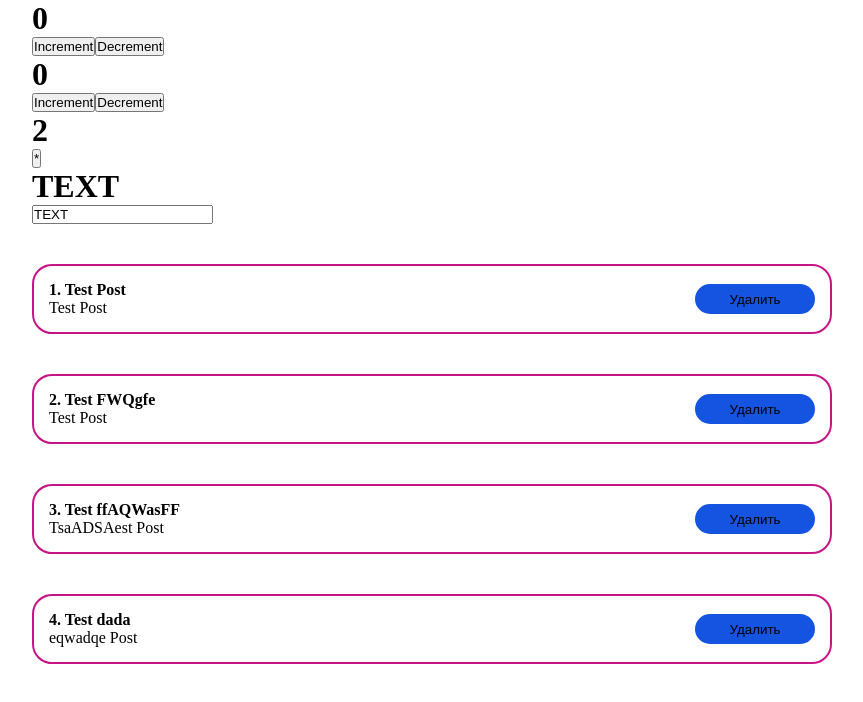
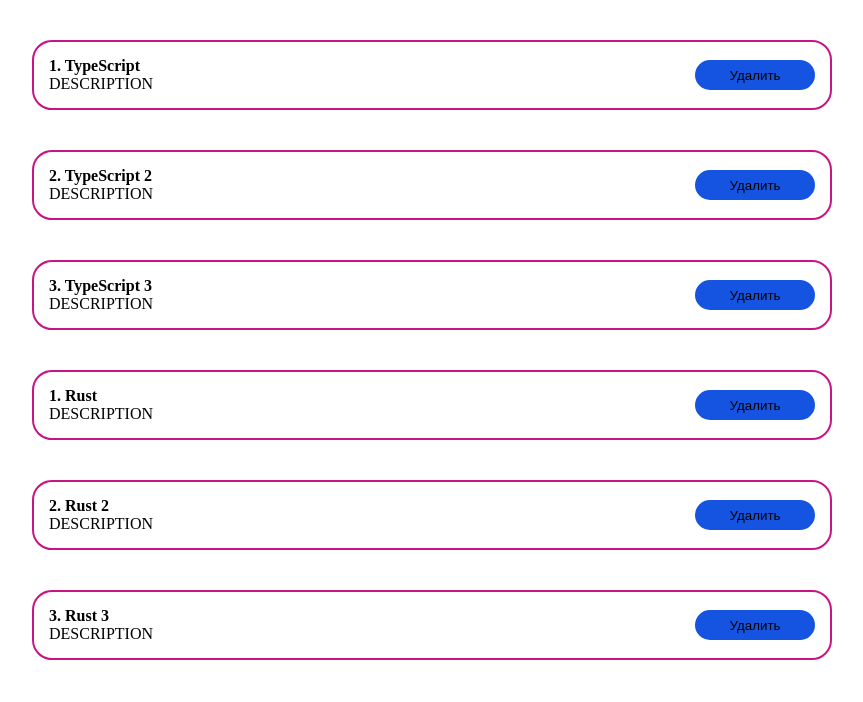
Before and after one commit to FarayW/react-learn-app, a React (Create React App) app: page / in a window 1280 px wide. Shown: the top 702 px of the page, without its empty margins (208-1071 px from the left). Built offline with nearby package versions, Linux system fonts and the light colour scheme.

Commit message:
more posts!

```diff
--- a/src/App.js
+++ b/src/App.js
@@ -7,35 +7,33 @@
 import PostItem from "./components/PostItem";
 
 function App() {
-    return (<div className="App">
-        <Counter/>
-        <ClassCounter/>
-        <CounterMult/>
-        <TextInput/>
-        <PostItem post={{
-            id: 1,
-            title: "Test Post",
-            content: "Test Post",
-        }}/>
-        <PostItem post={{
-            id: 2,
-            title: "Test FWQgfe",
-            content: "Test Post",
-        }}/>
-        <PostItem post={{
-            id: 3,
-            title: "Test ffAQWasFF",
-            content: "TsaADSAest Post",
-        }}/>
 
-        <PostItem post={{
-            id: 4,
-            title: "Test dada",
-            content: "eqwadqe Post",
-        }}/>
+    const [posts, setPosts] = React.useState([
+        {id: 1, title: 'TypeScript', content: 'DESCRIPTION'},
+        {id: 2, title: 'TypeScript 2', content: 'DESCRIPTION'},
+        {id: 3, title: 'TypeScript 3', content: 'DESCRIPTION'},
+    ]);
+
+    const [posts2, setPosts2] = React.useState([
+        {id: 1, title: 'Rust', content: 'DESCRIPTION'},
+        {id: 2, title: 'Rust 2', content: 'DESCRIPTION'},
+        {id: 3, title: 'Rust 3', content: 'DESCRIPTION'},
+    ]);
 
 
 
+    return (<div className="App">
+        {
+            posts.map((post) => (
+                <PostItem key={post.id} post={post} />
+            ))
+        }
+
+        {
+            posts2.map((post) => (
+                <PostItem key={post.id} post={post} />
+            ))
+        }
     </div>);
 }
 
```
